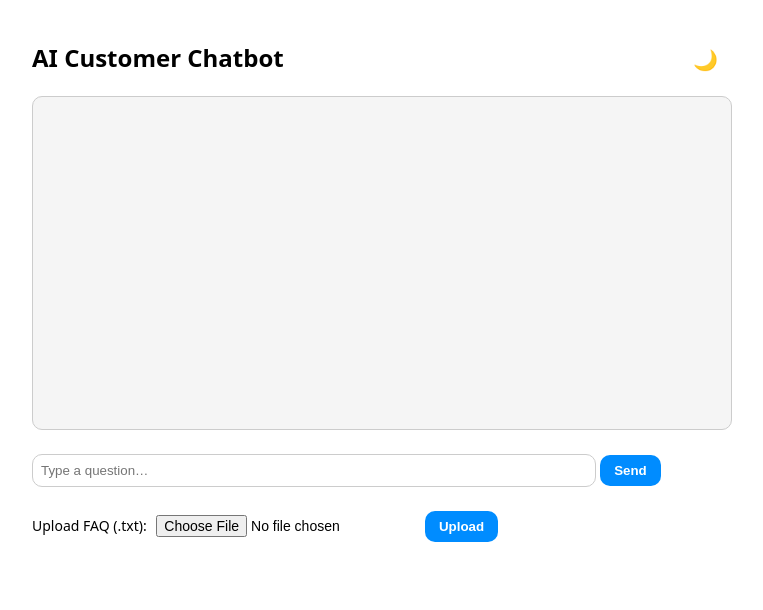
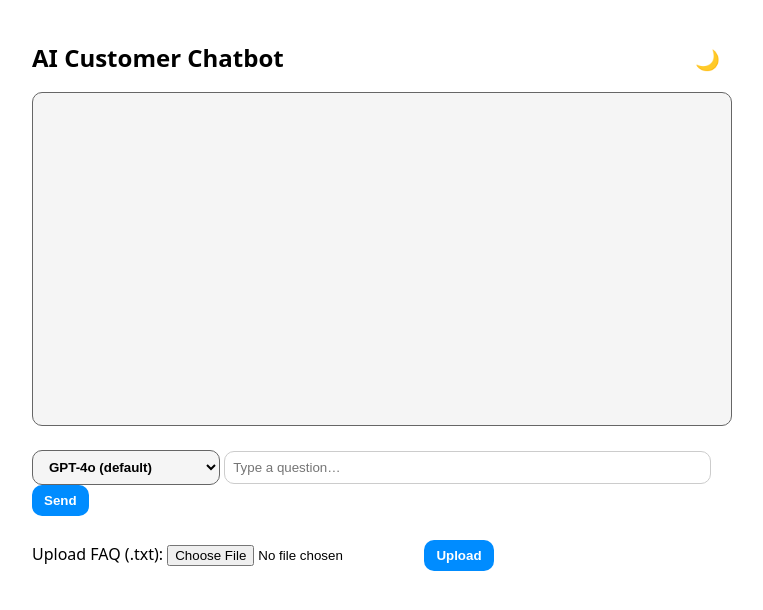
Before and after one commit to highred/ai-customer-chatbot, a Flask app: page / in a window 1280 px wide. Shown: the top 610 px of the page, without its empty margins (258-1021 px from the left). Run offline with Flask 3, Linux system fonts and the light colour scheme.

Commit message:
Add model selector & default GPT-4o, UI rounded

````diff
--- a/app.py
+++ b/app.py
@@ -2,57 +2,51 @@ import os, uuid
 from flask import Flask, request, jsonify, render_template, session
 import openai
 
-# ── keys & config ──────────────────────────────────────────────────
 openai.api_key = os.getenv("OPENAI_API_KEY")
-app = Flask(__name__)
+app            = Flask(__name__)
 app.secret_key = os.getenv("FLASK_SECRET_KEY", "dev-secret")
 
-# in-memory store: {session_id: [ {"role": "...", "content": "..."} ]}
-CONV_HISTORY = {}
+CONV_HISTORY = {}   # {sid: [msgs]}
+FAQ_STORE    = {}   # {sid: faq_text}
 
-# ── root page ──────────────────────────────────────────────────────
+# ── root ───────────────────────────────────────────────────────────
 @app.route("/")
-def index():
-    return render_template("index.html")
+def index(): return render_template("index.html")
 
-# ── chat endpoint with memory ──────────────────────────────────────
+# ── upload faq ─────────────────────────────────────────────────────
+@app.route("/upload", methods=["POST"])
+def upload():
+    sid = session.setdefault("sid", str(uuid.uuid4()))
+    file = request.files.get("file")
+    if not file: return "No file",400
+    FAQ_STORE[sid] = file.read().decode("utf-8","ignore")
+    return f"FAQ uploaded ({len(FAQ_STORE[sid])} chars)",200
+
+# ── chat ───────────────────────────────────────────────────────────
 @app.route("/chat", methods=["POST"])
 def chat():
-    # ensure each browser gets a unique session_id cookie
-    if "sid" not in session:
-        session["sid"] = str(uuid.uuid4())
-    sid = session["sid"]
+    sid = session.setdefault("sid", str(uuid.uuid4()))
+    data = request.get_json(force=True)
+    question = data.get("message","").strip()
+    model    = data.get("model","gpt-4o")
+    if not question: return jsonify(error="empty"),400
 
-    # pull question
-    data = request.get_json(force=True)
-    question = data.get("message", "").strip()
-    if not question:
-        return jsonify({"error": "empty message"}), 400
+    history = CONV_HISTORY.setdefault(sid, [])
+    history.append({"role":"user","content":question})
+    history = history[-20:]
 
-    # start / append history
-    history = CONV_HISTORY.setdefault(sid, [])
-    history.append({"role": "user", "content": question})
-    # keep only last 10 exchanges to control token usage
-    history = history[-20:]
+    sys_prompt = (
+        "You are a helpful support bot. "
+        "When relevant, answer using this FAQ:\n```\n"
+        + FAQ_STORE.get(sid,"")[:4000] + "\n```"
+    )
+    messages  = [{"role":"system","content":sys_prompt}, *history]
+    resp      = openai.chat.completions.create(
+                    model=model, messages=messages, temperature=0.2)
+    answer    = resp.choices[0].message.content.strip()
+
+    history.append({"role":"assistant","content":answer})
     CONV_HISTORY[sid] = history
+    return jsonify(answer=answer)
 
-    # safety guard
-    if not openai.api_key or openai.api_key.startswith("replace_with"):
-        answer = "🛑 OpenAI key not set in .env"
-    else:
-        response = openai.chat.completions.create(
-            model="gpt-4o-mini",
-            messages=history,
-            temperature=0.2,
-        )
-        answer = response.choices[0].message.content.strip()
-
-    # add assistant reply to history
-    history.append({"role": "assistant", "content": answer})
-    CONV_HISTORY[sid] = history[-20:]
-
-    return jsonify({"answer": answer})
-
-# ── run locally ────────────────────────────────────────────────────
-if __name__ == "__main__":
-    app.run(debug=True)
+if __name__=="__main__": app.run(debug=True)
--- a/templates/index.html
+++ b/templates/index.html
@@ -10,53 +10,35 @@
     .dark{
       --bg:#1e1e1e; --fg:#f1f1f1; --panel:#2b2b2b; --accent:#4499ff;
     }
-
-    /* -------- base -------- */
     body{
       background:var(--bg); color:var(--fg);
       font-family:system-ui,-apple-system,"Segoe UI",sans-serif;
       max-width:700px; margin:40px auto; line-height:1.5;
       transition:background .3s,color .3s;
     }
-    h2{margin-bottom:20px}
-
-    /* -------- chat window -------- */
+    h2{margin-bottom:16px}
     #chat{
-      background:var(--panel);
-      border:1px solid #ccc; border-radius:10px;
+      background:var(--panel); border:1px solid #666; border-radius:10px;
       height:300px; overflow:auto; padding:16px;
     }
-
-    /* -------- input row -------- */
-    #msg{
-      width:78%; padding:8px; border-radius:10px;
-      border:1px solid #ccc; outline:none;
-    }
-    button{
-      padding:8px 14px; border:none; border-radius:10px;
+    #msg{width:67%; padding:8px; border-radius:10px; border:1px solid #ccc}
+    select,button{
+      padding:8px 12px; border:none; border-radius:10px;
       background:var(--accent); color:#fff; font-weight:bold;
       cursor:pointer; transition:background .2s;
     }
+    select{background:var(--panel); color:var(--fg); border:1px solid #666}
     button:disabled{opacity:.5; cursor:default}
     button:hover:not(:disabled){background:#0069d9}
-
-    /* dark-mode button */
     #modeBtn{background:transparent;border:none;font-size:20px;cursor:pointer}
-
-    /* -------- spinner (3-dot) -------- */
+    /* spinner */
     #spinner{display:none;width:42px;height:14px;position:relative;margin-left:10px}
-    #spinner div{
-      position:absolute;top:0;width:10px;height:10px;border-radius:50%;
-      background:var(--accent);animation:bounce .8s infinite;
-    }
+    #spinner div{position:absolute;top:0;width:10px;height:10px;border-radius:50%;
+      background:var(--accent);animation:bounce .8s infinite}
     #spinner div:nth-child(2){left:14px;animation-delay:.1s}
     #spinner div:nth-child(3){left:28px;animation-delay:.2s}
     @keyframes bounce{0%,80%,100%{transform:scale(0)}40%{transform:scale(1)}}
-
-    /* -------- FAQ upload -------- */
-    form,label,input[type=file]{font-size:14px}
-    #faqFile{margin-left:6px}
-    #uploadStatus{margin-top:4px;color:var(--accent)}
+    #uploadStatus{color:var(--accent)}
   </style>
 </head>
 <body>
@@ -66,6 +48,12 @@
 </h2>
 
 <div id="chat"></div><br>
+
+<select id="modelSel">
+  <option value="gpt-4o-mini">GPT-4o Mini (fast)</option>
+  <option value="gpt-4o" selected>GPT-4o (default)</option>
+  <option value="gpt-3.5-turbo">GPT-3.5-Turbo (cheap)</option>
+</select>
 
 <input id="msg" placeholder="Type a question…" autocomplete="off"/>
 <button id="send">Send</button>
````
Also changed, not shown: static/chat.js (+22 -24 lines).
